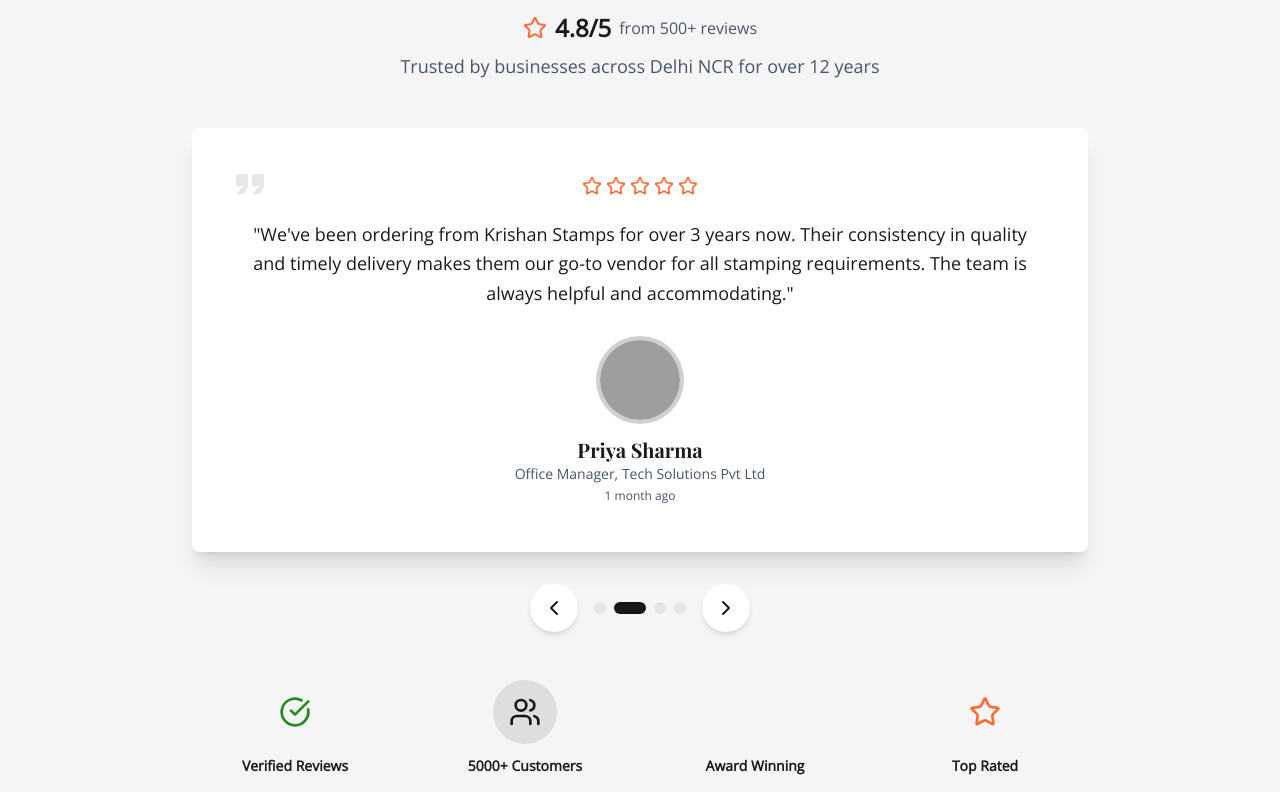
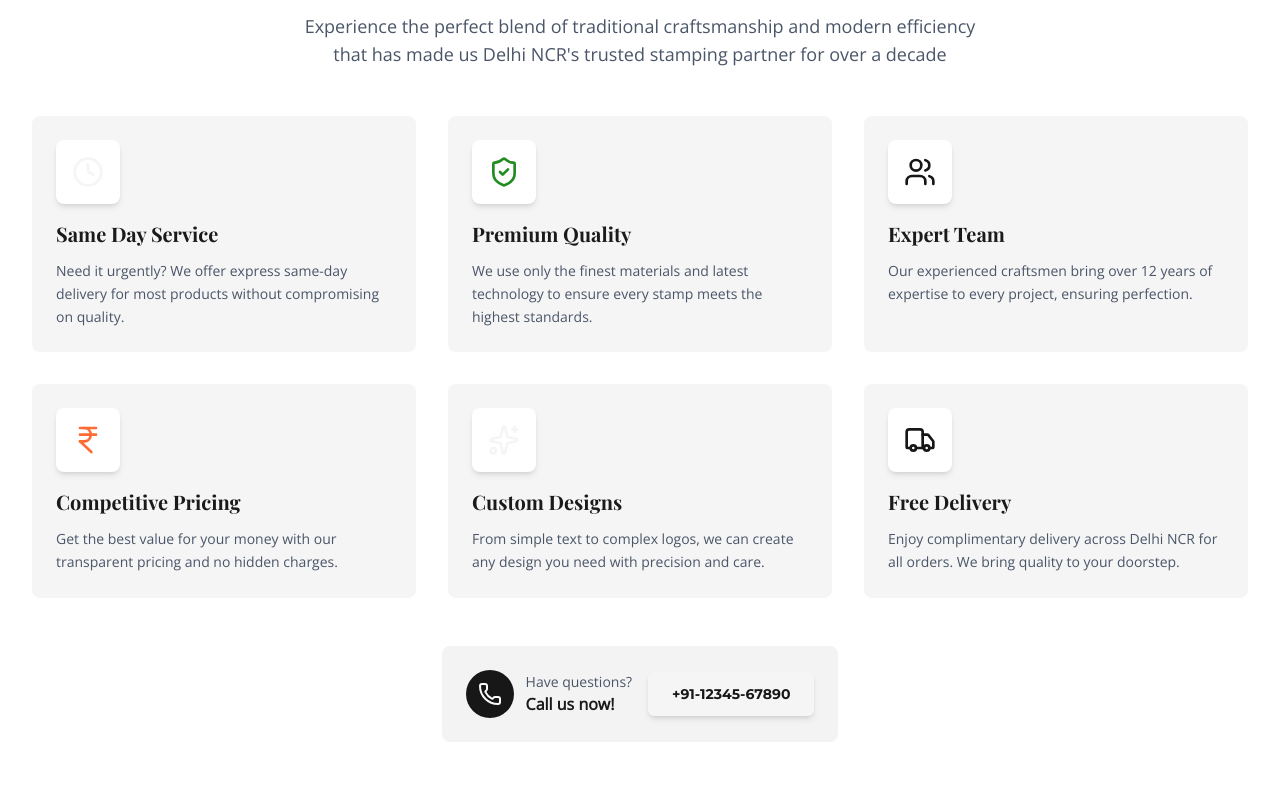
Before and after one commit to dariogeorge21/krishan-stamps, a Next.js app: page / in a window 1280 px wide. Shown: the part 3048-3840 px from the top of the page. Built offline with nearby package versions, Linux system fonts and the light colour scheme; grey boxes are pictures that could not be loaded.

Commit message:
feat: Add WhyChooseUs component with feature highlights and contact call-to-action

```diff
--- /dev/null
+++ b/app/home/components/WhyChooseUs.tsx
@@ -0,0 +1,110 @@
+'use client';
+
+import { Clock, ShieldCheck, Users, IndianRupee, Sparkles, Truck, Phone } from 'lucide-react';
+
+interface Feature {
+  icon: React.ComponentType<{ size: number; className: string }>;
+  title: string;
+  description: string;
+  color: string;
+}
+
+const WhyChooseUs = () => {
+  const features: Feature[] = [
+    {
+      icon: Clock,
+      title: 'Same Day Service',
+      description: 'Need it urgently? We offer express same-day delivery for most products without compromising on quality.',
+      color: 'text-accent'
+    },
+    {
+      icon: ShieldCheck,
+      title: 'Premium Quality',
+      description: 'We use only the finest materials and latest technology to ensure every stamp meets the highest standards.',
+      color: 'text-success'
+    },
+    {
+      icon: Users,
+      title: 'Expert Team',
+      description: 'Our experienced craftsmen bring over 12 years of expertise to every project, ensuring perfection.',
+      color: 'text-primary'
+    },
+    {
+      icon: IndianRupee,
+      title: 'Competitive Pricing',
+      description: 'Get the best value for your money with our transparent pricing and no hidden charges.',
+      color: 'text-warning'
+    },
+    {
+      icon: Sparkles,
+      title: 'Custom Designs',
+      description: 'From simple text to complex logos, we can create any design you need with precision and care.',
+      color: 'text-accent'
+    },
+    {
+      icon: Truck,
+      title: 'Free Delivery',
+      description: 'Enjoy complimentary delivery across Delhi NCR for all orders. We bring quality to your doorstep.',
+      color: 'text-primary'
+    }
+  ];
+
+  return (
+    <section className="py-16 bg-surface">
+      <div className="container mx-auto px-4 lg:px-8">
+        {/* Section Header */}
+        <div className="text-center mb-12">
+          <h2 className="font-headline text-3xl lg:text-4xl font-bold text-text-primary mb-4">
+            Why Choose Krishan Stamps?
+          </h2>
+          <p className="font-body text-lg text-text-secondary max-w-2xl mx-auto">
+            Experience the perfect blend of traditional craftsmanship and modern efficiency that has made us Delhi NCR's trusted stamping partner for over a decade
+          </p>
+        </div>
+
+        {/* Features Grid */}
+        <div className="grid grid-cols-1 md:grid-cols-2 lg:grid-cols-3 gap-8">
+          {features.map((feature, index) => (
+            <div
+              key={index}
+              className="group bg-muted rounded-lg p-6 hover:shadow-xl hover:-translate-y-2 transition-all duration-300"
+            >
+              <div className={`inline-flex items-center justify-center w-16 h-16 ${feature.color} bg-surface rounded-lg mb-4 group-hover:scale-110 transition-transform duration-300 shadow-md`}>
+                <feature.icon size={32} className="text-current" />
+              </div>
+              <h3 className="font-headline text-xl font-bold text-text-primary mb-3">
+                {feature.title}
+              </h3>
+              <p className="font-body text-sm text-text-secondary leading-relaxed">
+                {feature.description}
+              </p>
+            </div>
+          ))}
+        </div>
+
+        {/* CTA Section */}
+        <div className="mt-12 text-center">
+          <div className="inline-flex flex-col sm:flex-row items-center gap-4 bg-primary/5 rounded-lg p-6">
+            <div className="flex items-center space-x-3">
+              <div className="w-12 h-12 flex items-center justify-center bg-primary text-primary-foreground rounded-full">
+                <Phone size={24} />
+              </div>
+              <div className="text-left">
+                <p className="font-body text-sm text-text-secondary">Have questions?</p>
+                <p className="font-body font-bold text-text-primary">Call us now!</p>
+              </div>
+            </div>
+            <a
+              href="tel:+911234567890"
+              className="px-6 py-3 bg-accent text-accent-foreground font-cta font-bold text-sm rounded-md shadow-md hover:bg-accent/90 hover:shadow-lg transition-all duration-300"
+            >
+              +91-12345-67890
+            </a>
+          </div>
+        </div>
+      </div>
+    </section>
+  );
+};
+
+export default WhyChooseUs;
```
